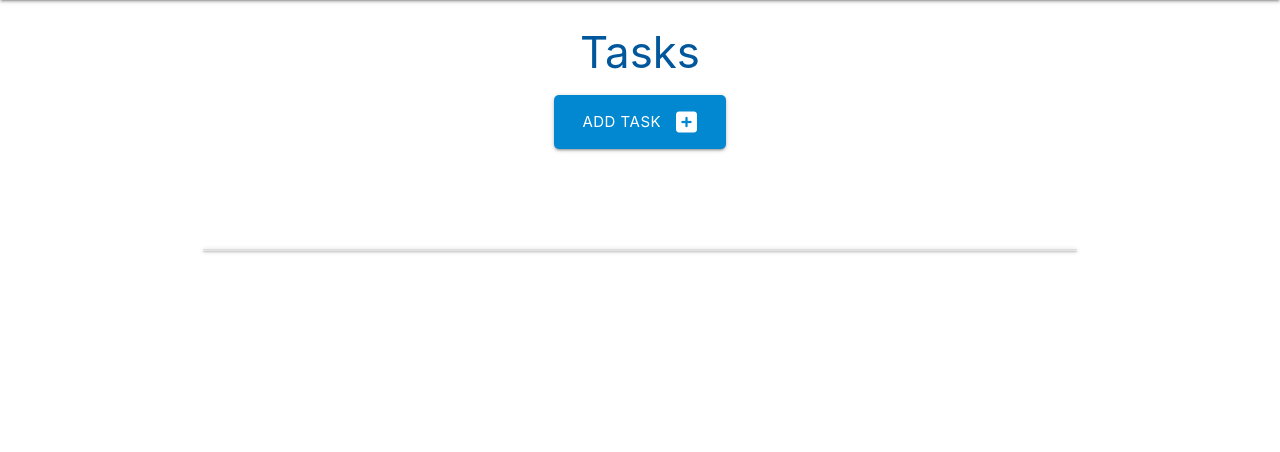
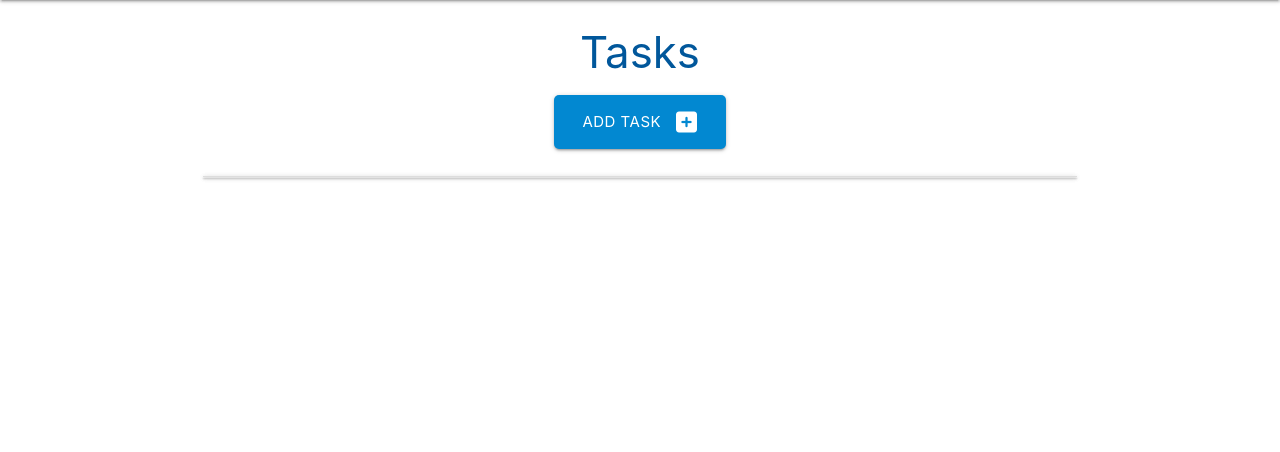
Before and after one commit to emidiovaleretto/flask-sqlalchemy-task-manager, a Flask app: page / in a window 1280 px wide. Shown: the part 64-516 px from the top of the page. Run offline with Flask 2, Linux system fonts and the light colour scheme; data that the repository does not hold is empty.

Commit message:
Remove margin top from 'card' element.

```diff
--- a/taskmanager/static/css/style.css
+++ b/taskmanager/static/css/style.css
@@ -16,10 +16,6 @@ body {
     flex: 1 0 auto;
   }
 
-  .card ul {
-    margin-top: 80px;
-  }
-
   .card,
   .badge,
   .btn,
```
